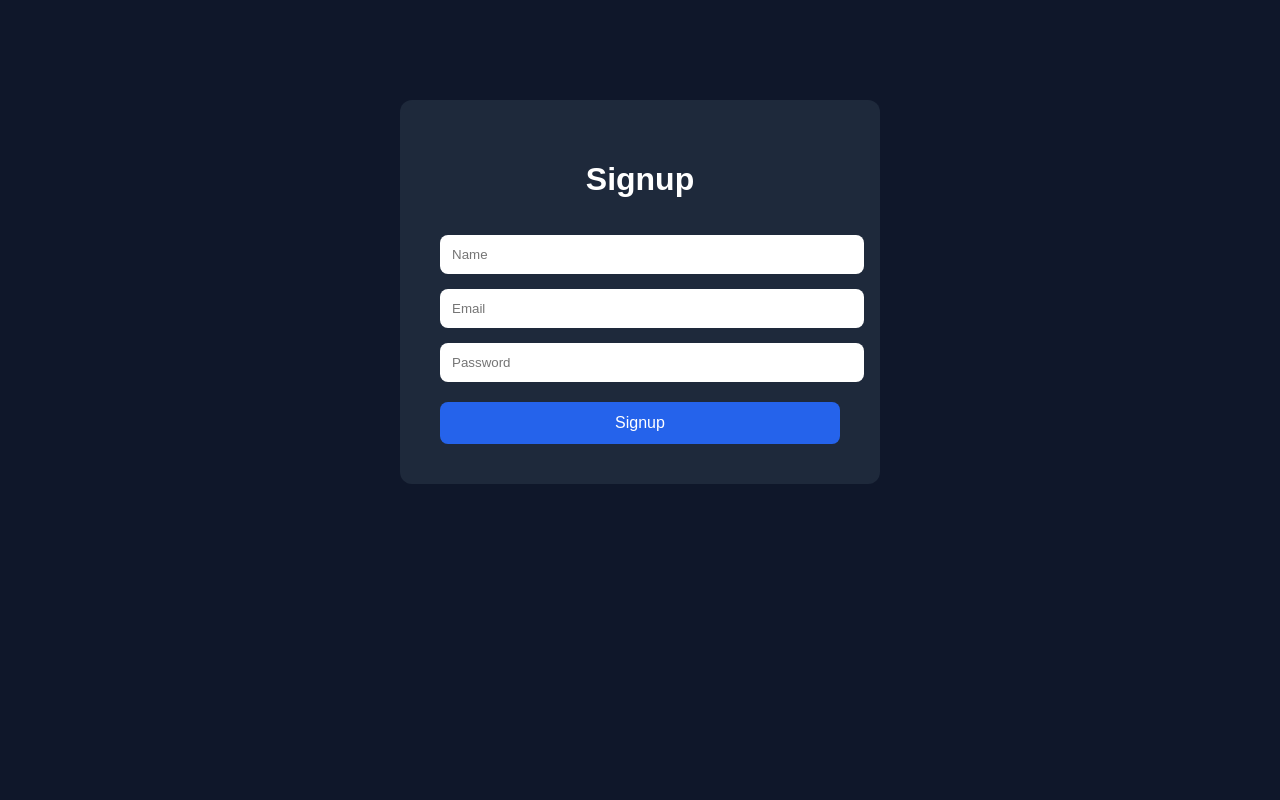
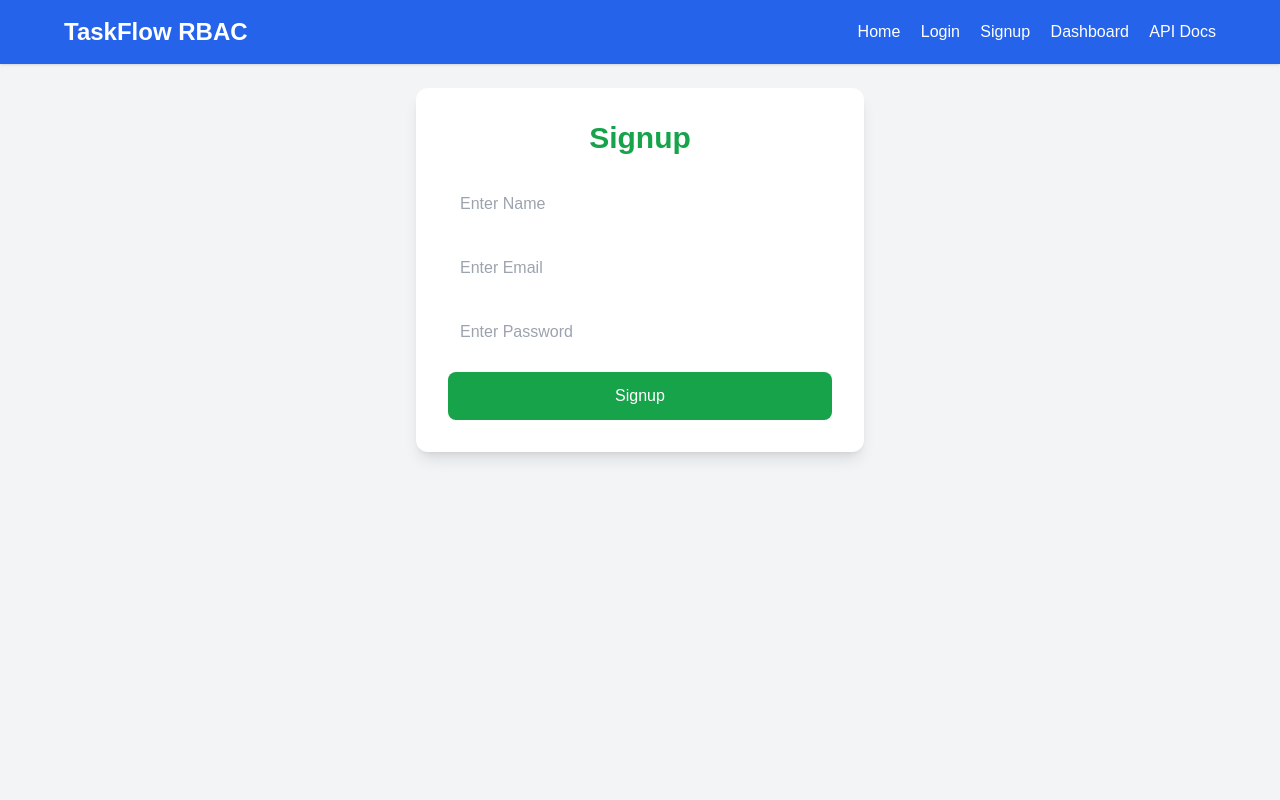
Before and after one commit to DhruviGaur30/taskflow, a FastAPI app: page /signup-page in a window 1280 px wide. Run offline with FastAPI, Linux system fonts and the light colour scheme; some libraries are stand-ins or nearby versions.

Commit message:
Added complete frontend UI

```diff
--- a/app/main.py
+++ b/app/main.py
@@ -6,45 +6,37 @@ from app.database import engine
 from app.models import Base
 from app.routes import router
 
+# Create FastAPI app
 app = FastAPI(
     title="TaskFlow RBAC",
     version="1.0.0"
 )
 
+# Create DB tables
 Base.metadata.create_all(bind=engine)
 
+# Include API routes
 app.include_router(router)
 
+# Static files
 app.mount(
     "/static",
     StaticFiles(directory="app/static"),
     name="static"
 )
 
+# Templates
 templates = Jinja2Templates(
     directory="app/templates"
 )
 
-
+# Home Page
 @app.get("/")
 def home(request: Request):
+
     return templates.TemplateResponse(
         "index.html",
-        {"request": request}
+        {
+            "request": request
+        }
     )
-
-
-@app.get("/login-page")
-def login_page(request: Request):
-    return templates.TemplateResponse(
-        "login.html",
-        {"request": request}
-    )
-
-
-@app.get("/signup-page")
-def signup_page(request: Request):
-    return templates.TemplateResponse(
-        "signup.html",
-        {"request": request}
-    )
--- a/app/static/style.css
+++ b/app/static/style.css
@@ -1,7 +1,7 @@
 body{
     margin:0;
     padding:0;
-    font-family:Arial;
+    font-family:Arial, sans-serif;
     background:#0f172a;
     color:white;
 }
@@ -33,6 +33,7 @@ button{
     color:white;
     font-size:16px;
     cursor:pointer;
+    transition: 0.3s;
 }
 
 button:hover{
--- a/app/templates/base.html
+++ b/app/templates/base.html
@@ -3,22 +3,52 @@
 <head>
     <title>TaskFlow RBAC</title>
 
+    <!-- Tailwind CSS -->
     <script src="https://cdn.tailwindcss.com"></script>
+
+    <!-- Custom CSS -->
+    <link rel="stylesheet" href="/static/style.css">
 </head>
 
-<body class="bg-gray-100">
+<body class="bg-gray-100 min-h-screen">
 
 <nav class="bg-blue-600 text-white p-4 shadow">
-    <div class="flex justify-between">
+
+    <div class="max-w-6xl mx-auto flex justify-between items-center">
 
         <h1 class="text-2xl font-bold">
             TaskFlow RBAC
         </h1>
 
+        <div class="space-x-4">
+
+            <a href="/" class="hover:underline">
+                Home
+            </a>
+
+            <a href="/login-page" class="hover:underline">
+                Login
+            </a>
+
+            <a href="/signup-page" class="hover:underline">
+                Signup
+            </a>
+
+            <a href="/dashboard" class="hover:underline">
+                Dashboard
+            </a>
+
+            <a href="/docs" class="hover:underline">
+                API Docs
+            </a>
+
+        </div>
+
     </div>
+
 </nav>
 
-<div class="p-6">
+<div class="max-w-6xl mx-auto p-6">
 
     {% block content %}
     {% endblock %}
--- a/app/templates/signup.html
+++ b/app/templates/signup.html
@@ -1,24 +1,37 @@
-<!DOCTYPE html>
-<html>
-<head>
-    <title>Signup</title>
-    <link rel="stylesheet" href="/static/style.css">
-</head>
-<body>
+{% extends "base.html" %}
 
-<div class="container">
+{% block content %}
 
-    <h1>Signup</h1>
+<div class="max-w-md mx-auto bg-white p-8 rounded-xl shadow-lg">
 
-    <form>
+    <h2 class="text-3xl font-bold text-center text-green-600 mb-6">
+        Signup
+    </h2>
 
-        <input type="text" placeholder="Name">
+    <form class="space-y-4">
 
-        <input type="email" placeholder="Email">
+        <input
+            type="text"
+            placeholder="Enter Name"
+            class="w-full border p-3 rounded-lg"
+        >
 
-        <input type="password" placeholder="Password">
+        <input
+            type="email"
+            placeholder="Enter Email"
+            class="w-full border p-3 rounded-lg"
+        >
 
-        <button type="submit">
+        <input
+            type="password"
+            placeholder="Enter Password"
+            class="w-full border p-3 rounded-lg"
+        >
+
+        <button
+            type="submit"
+            class="w-full bg-green-600 hover:bg-green-700 text-white p-3 rounded-lg"
+        >
             Signup
         </button>
 
@@ -26,5 +39,4 @@
 
 </div>
 
-</body>
-</html>
+{% endblock %}
```
Also changed, not shown: app/routes.py (+31 -7 lines), app/templates/dashboard.html (+23 -17 lines), app/templates/index.html (+23 -16 lines), app/templates/login.html (+23 -15 lines).
